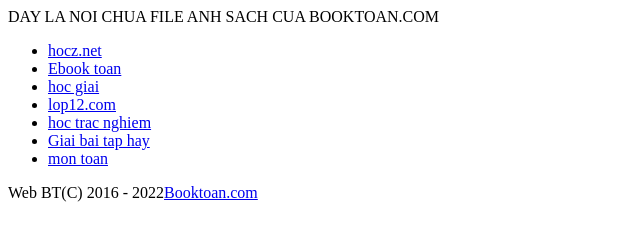
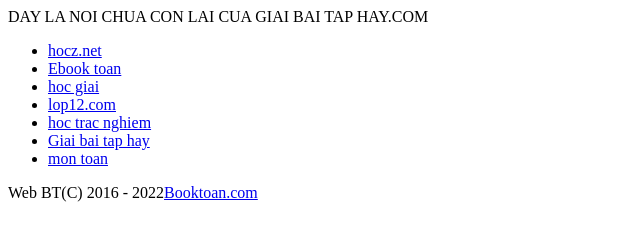
Before and after one commit to toanhocdo/toanhocdo.github.io, a plain HTML site: page index.html in a window 1280 px wide. Shown: the full height of the page, 0-640 px from the left. Drawn offline with Linux system fonts and the light colour scheme.

Commit message:
Update index.html
Signed-off-by: toanhocdo <60775266+toanhocdo@users.noreply.github.com>

```diff
--- a/index.html
+++ b/index.html
@@ -1,9 +1,9 @@
 <html>
     <head>
-    <title>sach of booktoan.com 2023</title>
+    <title>GIAI BAI TAP HAY.com 2023</title>
     </head>
     <body>
-     <p> DAY LA NOI CHUA FILE ANH SACH CUA BOOKTOAN.COM</p>
+     <p> DAY LA NOI CHUA CON LAI CUA GIAI BAI TAP HAY.COM</p>
 <ul>
   <li class='icon-fire'><a href='https://hocz.net'>hocz.net</a></li>
   <li class='icon-gift'><a href='https://ebooktoan.com'>Ebook toan</a></li>
```
